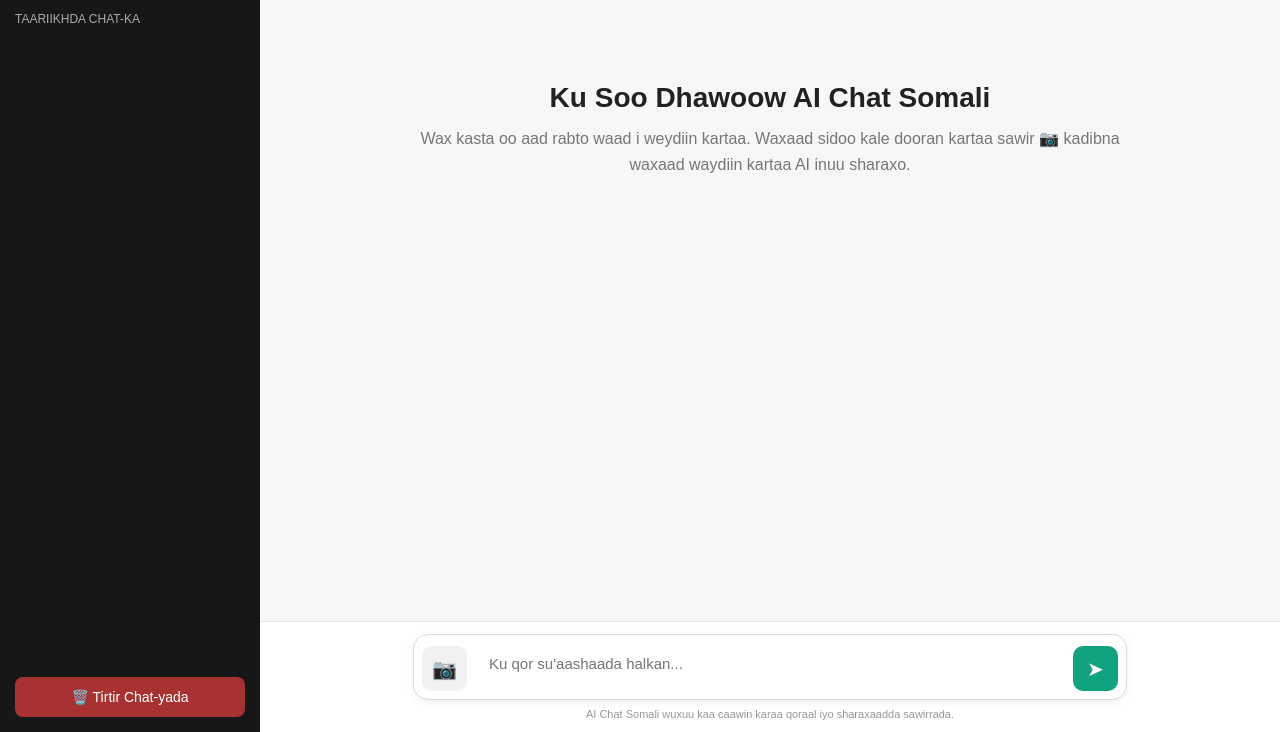
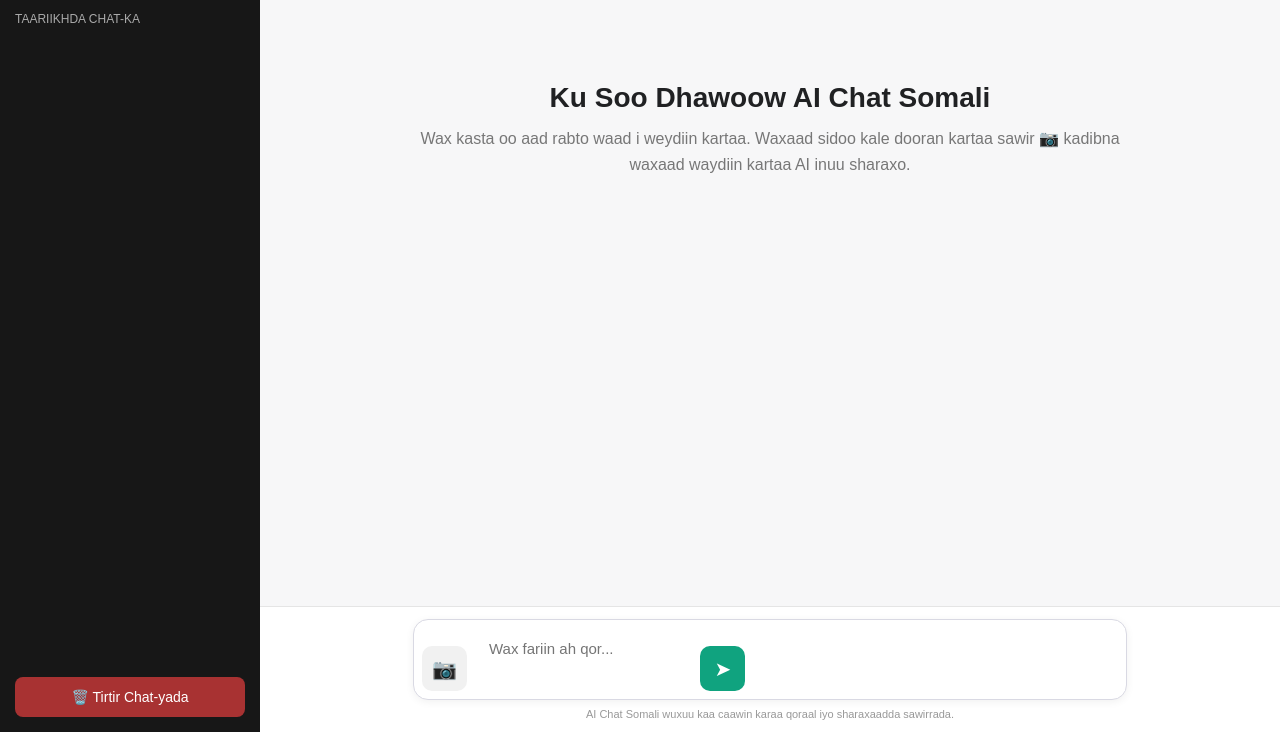
Before and after one commit to Xusee/ai-chat-somali, a website: page public/index.html in a window 1280 px wide. Shown: the part 68-800 px from the top of the page. Drawn offline with Linux system fonts and the light colour scheme; no server answers.

Commit message:
Update input area and button labels in index.html

```diff
--- a/public/index.html
+++ b/public/index.html
@@ -591,31 +591,32 @@
 
 
 
-        <!-- MESSAGE -->
+            <!-- HALKAN USER-KU WAX KU QORAYAA -->
+    <div class="input-area">
 
         <textarea
-          id="messageInput"
-          placeholder="Ku qor su'aashaada halkan..."
-          rows="1"
+            id="messageInput"
+            placeholder="Wax fariin ah qor..."
+            rows="1"
         ></textarea>
 
 
-
-        <!-- SEND -->
-
         <button
-          type="button"
-          id="sendBtn"
-          title="Dir"
+            id="sendBtn"
+            type="button"
+            aria-label="Dir fariinta"
         >
-          ➤
+            ➤
         </button>
 
+    </div>
 
-      </div>
+</div>
 
 
-      <div class="input-note">
+
+      <div
+      class="input-note">
 
         AI Chat Somali wuxuu kaa caawin karaa qoraal iyo sharaxaadda sawirrada.
 
```
